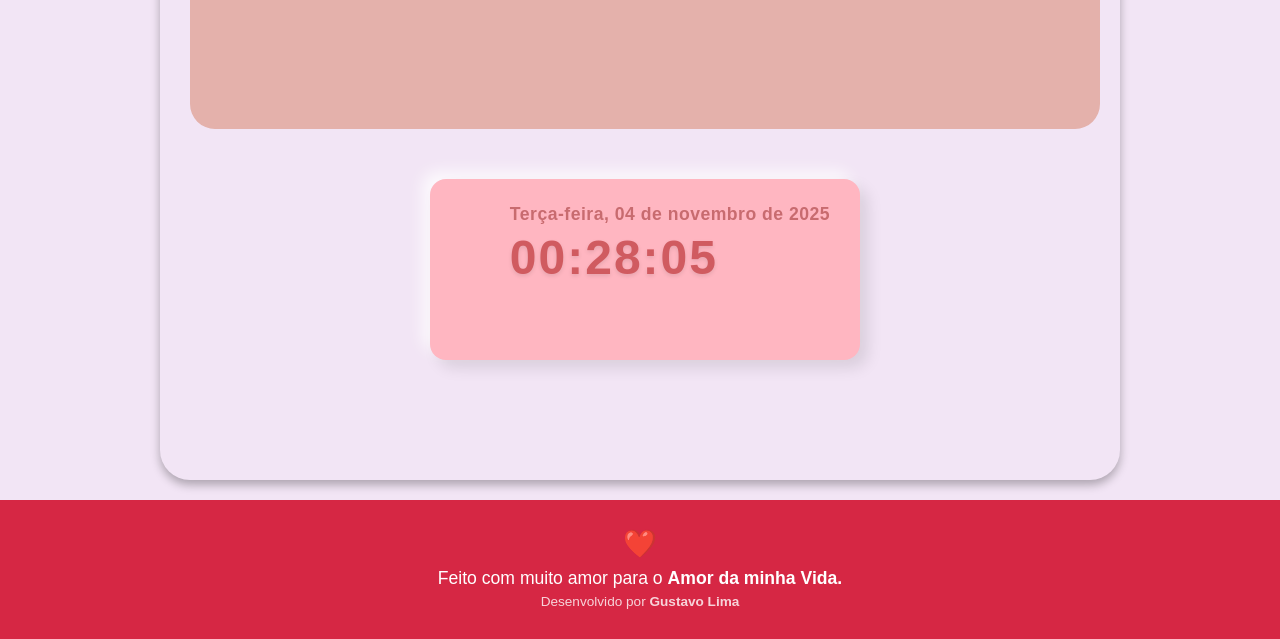
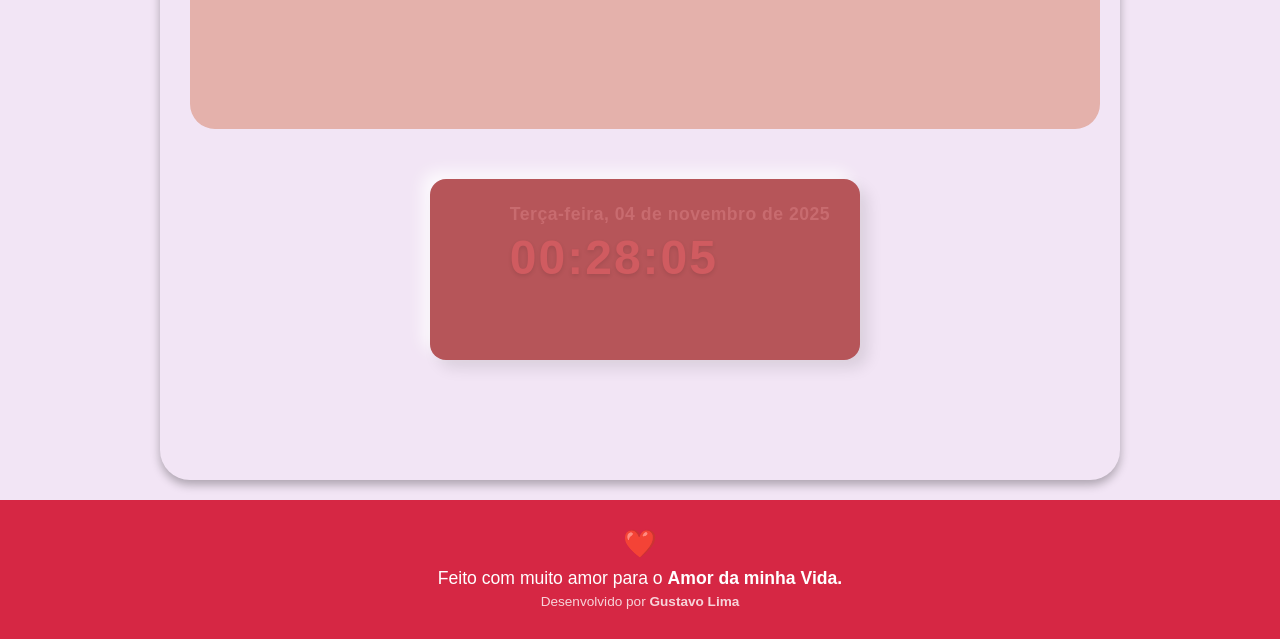
Before and after one commit to santanadegustavo/Aniversario, a plain HTML site: page flavia.html in a window 1280 px wide. Shown: the part 6976-7615 px from the top of the page. Drawn offline with Linux system fonts and the light colour scheme.

Commit message:
Update style.css

```diff
--- a/estilo/style.css
+++ b/estilo/style.css
@@ -307,7 +307,7 @@ section#img03{ /* ID para a terceira seção com imagem de fundo */
 .relogio-container {
   padding: 25px 30px;
   text-align: center;
-  background: lightpink;
+  background: #b65559;
   color: #b65559;
   border-radius: 16px;
   box-shadow:
```
